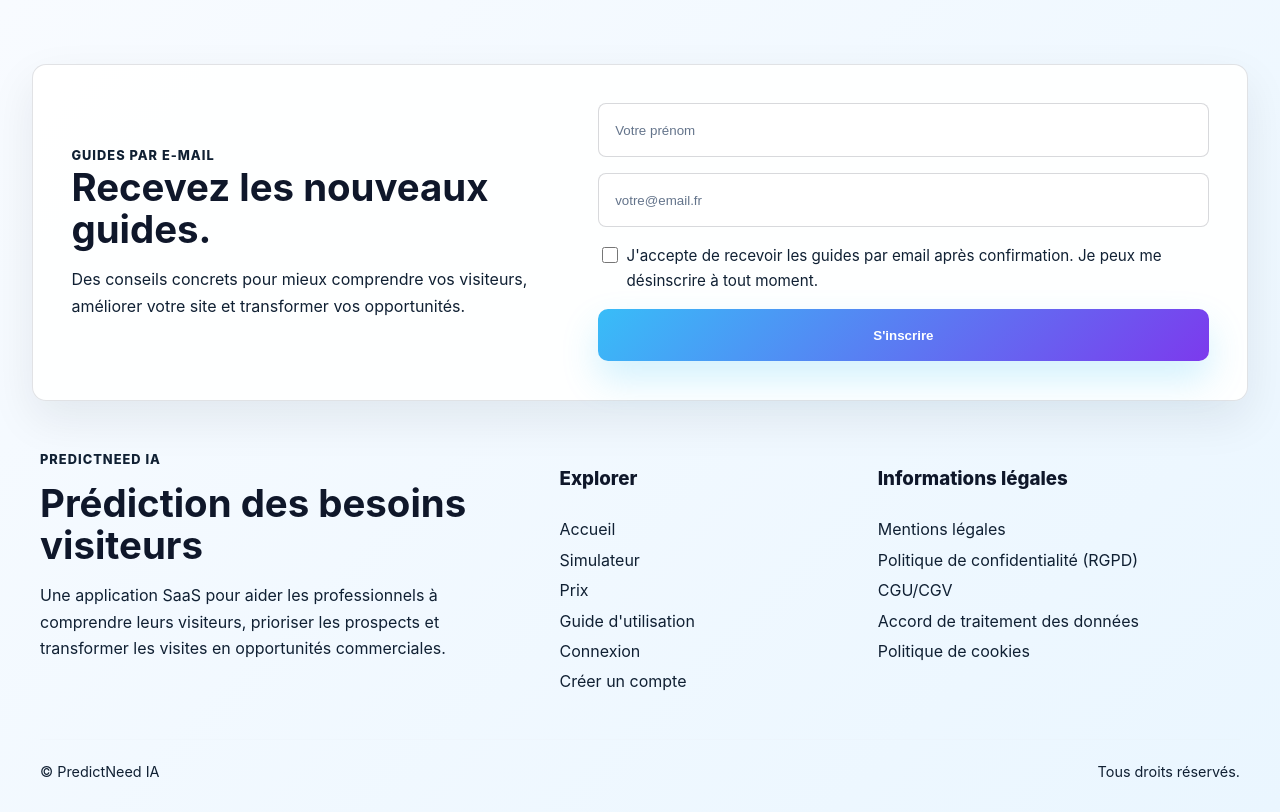
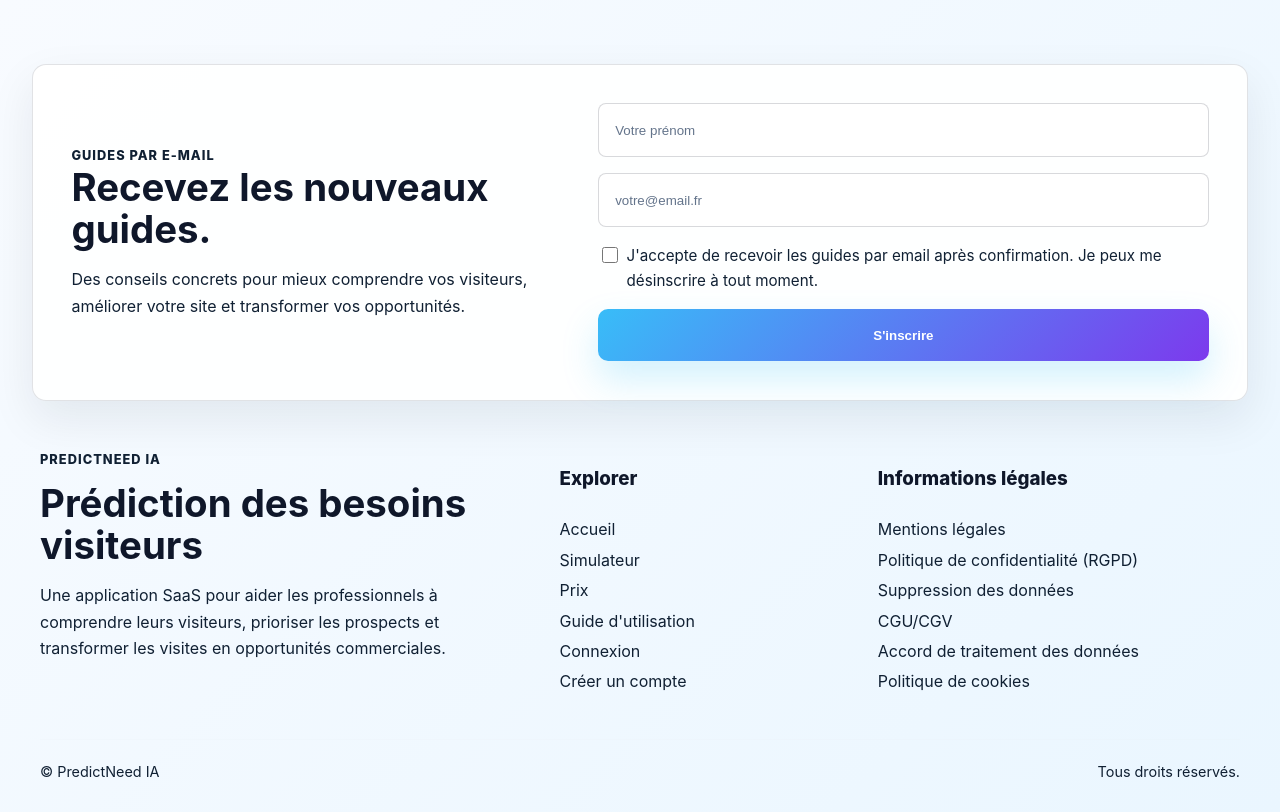
Before and after one commit to goldensandy21-gif/PredictNeed-IA, a Django app: page /a-propos/ in a window 1280 px wide. Shown: the part 2388-3200 px from the top of the page. Run offline with Django 5.2, Linux system fonts and the light colour scheme.

Commit message:
Ajoute suppression des donnees au footer

```diff
--- a/predictor/templates/predictor/includes/footer.html
+++ b/predictor/templates/predictor/includes/footer.html
@@ -74,6 +74,7 @@
             <h3>Informations légales</h3>
             <a href="{% url 'mentions_legales' %}">Mentions légales</a>
             <a href="{% url 'politique_confidentialite' %}">Politique de confidentialité (RGPD)</a>
+            <a href="{% url 'suppression_donnees' %}">Suppression des données</a>
             <a href="{% url 'conditions_generales_utilisation' %}">CGU/CGV</a>
             <a href="{% url 'accord_traitement_donnees' %}">Accord de traitement des données</a>
             <a href="{% url 'politique_cookies' %}">Politique de cookies</a>
```
